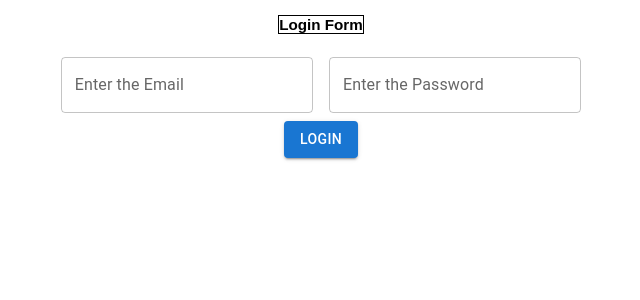
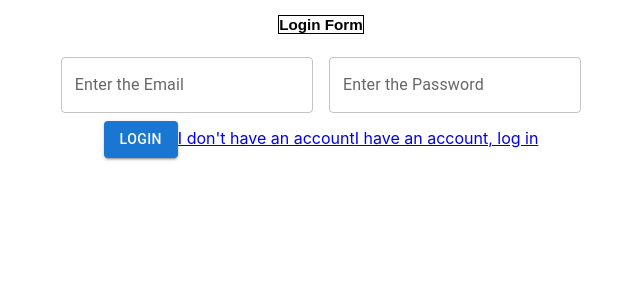
Before and after one commit to eggsmayhem/hunter-frontend, a React (Create React App) app: page /login in a window 1280 px wide. Shown: the top 300 px of the page, without its empty margins (319-959 px from the left). Built offline with nearby package versions, Linux system fonts and the light colour scheme.

Commit message:
spaghetti deploy

```diff
--- a/src/components/Form.jsx
+++ b/src/components/Form.jsx
@@ -34,6 +34,8 @@ export default function BasicTextFields({ title, setPassword, setEmail, handleAc
             </Box>
 
             <Button title={title} handleAction={handleAction}/>
+            <a href="/register">I don't have an account</a>
+            <a href="/login">I have an account, log in</a>
         </div>
     );
 }
```
